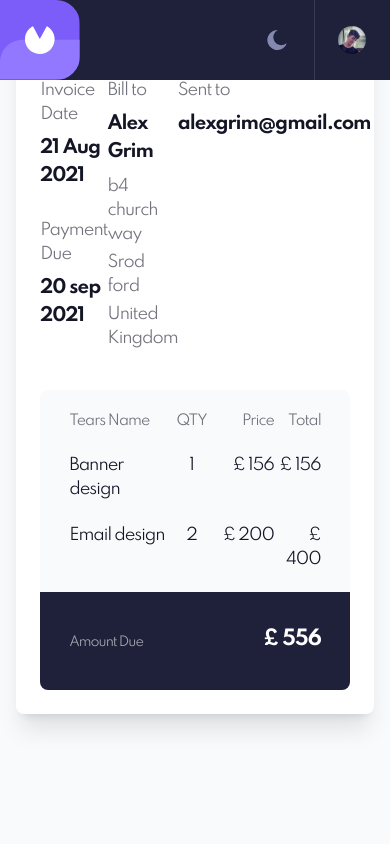
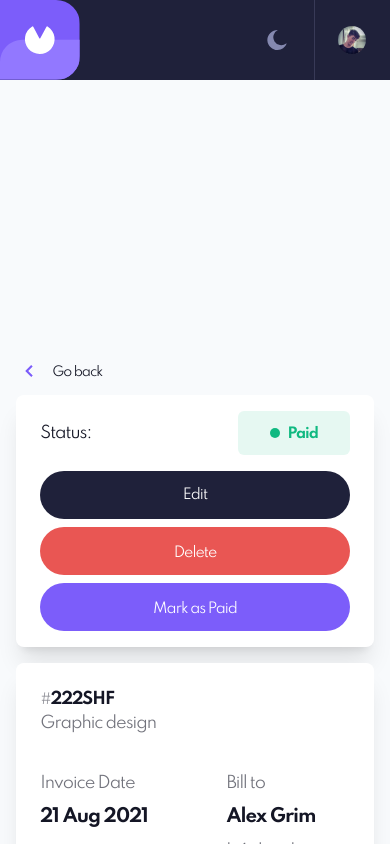
Before and after one commit to erfanGharib/Invoice-App, a React (Create React App) app: page /edit in a window 390 px wide. Built offline with nearby package versions, Linux system fonts and the light colour scheme.

Commit message:
responsive innerpage

```diff
--- a/src/pages/innerview/components/inovice-full-status.jsx
+++ b/src/pages/innerview/components/inovice-full-status.jsx
@@ -12,7 +12,7 @@ const InvoiceFullStatus = props => {
     })
 
     return (
-        <div className="-z-10 sm:w-3/4 lg:w-3/5 w-11/12 pb-10 flex items-start flex-col" style={{height:'200vh'}}>
+        <div className="-z-10 relative top-44 sm:top-20 sm:w-3/4 lg:w-3/5 w-11/12 py-12 flex flex-col items-center justify-end" style={{height:'180vh'}}>
             <div className="w-full h-5 mt-12 mb-4">
                 <a href="/" className="hover:bg-dark-blue hover:bg-opacity-5 p-2 rounded-lg">
                     <span className="transform rotate-90 inline-block mr-4"><ArrowIco /></span>
@@ -26,10 +26,10 @@ const InvoiceFullStatus = props => {
                     <InvoiceStatus status={true} />
                 </span>
 
-                <span className="f-between gap-y-2 lg:w-max w-full flex-wrap">
-                    <button className="sm:w-auto w-full text-sm sm:mr-2 bg-mid-dark-blue text-white rounded-full hover:bg-opacity-80 h-12 active:opacity-60 transition-colors px-7">Edit</button>
-                    <button className="sm:w-auto w-full rounded-full sm:mr-2 text-sm p-4 bg-red text-white px-7 h-12">Delete</button>
-                    <button className="sm:w-auto w-full rounded-full text-sm p-4 bg-purple text-white px-7 h-12">Mark as Paid</button>
+                <span className="f-between gap-y-2 lg:w-max w-full text-sm flex-wrap">
+                    <button className="sm:w-auto w-full sm:mr-2 bg-mid-dark-blue text-white rounded-full hover:bg-opacity-80 h-12 active:opacity-60 transition-colors px-7">Edit</button>
+                    <button className="sm:w-auto w-full rounded-full sm:mr-2 p-4 bg-red text-white px-7 h-12">Delete</button>
+                    <button className="sm:w-auto w-full rounded-full p-4 bg-purple text-white px-7 h-12">Mark as Paid</button>
                 </span>
             </div>
 
@@ -42,7 +42,7 @@ const InvoiceFullStatus = props => {
                     <span className="opacity-60">Graphic design</span>
                 </div>
 
-                <div id="invoice-info" className="flex justify-between my-9">
+                <div id="invoice-info" className="flex justify-between flex-wrap gap-4 my-9">
                     <span className="flex flex-col">
                         <span>Invoice Date</span>
                         <h2>21 Aug 2021</h2>
@@ -65,7 +65,7 @@ const InvoiceFullStatus = props => {
                 </div>
 
                 <table className="dark:bg-white dark:bg-opacity-5 bg-slate-50 dark:text-white w-full f-center flex-col rounded-lg">
-                    <tr className="my-5 w-full px-7 text-sm flex justify-between opacity-60">
+                    <tr className="mt-5 w-full px-7 text-sm hidden sm:flex justify-between opacity-60">
                         <td className="w-32 text-left">Tears Name</td>
                         <td className="w-10">QTY</td>
                         <td className="w-20 text-right">Price</td>
@@ -74,11 +74,18 @@ const InvoiceFullStatus = props => {
 
                     {arr.map(v => {
                         return (
-                            <tr className="w-full px-7 mb-5 flex justify-between">
-                                <td className="w-32 text-left">{v.tearName}</td>
-                                <td className="w-10">{v.number}</td>
-                                <td className="w-20 text-right">&#163; {v.price}</td>
-                                <td className="w-14 text-right">&#163; {v.price * v.number}</td>
+                            <tr className="w-full px-7 my-5 flex font-bold justify-between">
+                                <td className="w-32 text-left">{
+                                    window.innerWidth >= 640 ?
+                                    v.tearName :
+                                    <div className="flex flex-col">
+                                        {v.tearName}
+                                        <span className="opacity-60">{v.number}&nbsp;x&nbsp;&#163;&nbsp;{v.price}</span>
+                                    </div>
+                                }</td>
+                                <td className="w-10 hidden sm:table-cell">{v.number}</td>
+                                <td className="w-20 text-right hidden sm:table-cell">&#163; {v.price}</td>
+                                <td className="w-14 text-right h-7 my-auto">&#163; {v.price * v.number}</td>
                             </tr>
                         );
                     })}
--- a/src/pages/overview/components/header/header.jsx
+++ b/src/pages/overview/components/header/header.jsx
@@ -3,10 +3,6 @@ import FilterBtn from "./filter-btn";
 import { data } from "../invoices";
 import { ReactComponent as PlusIco } from '../../../../assets/icons/plus.svg';
 const Header = props => {
-    // remove unwanted text for better responsive on device resize
-    const [deviceWidth, setDeviceWidth] = useState(window.innerWidth);
-    window.addEventListener('resize', () => setDeviceWidth(window.innerWidth))
-
     return (
         <header className="h-52 md:h-64 w-full bg-mid-dark-purple flex items-center justify-between">
             <div>
@@ -19,7 +15,7 @@ const Header = props => {
 
                 <button className="rounded-full text-base hover:bg-opacity-80 sm:h-14 h-12 active:opacity-60 transition-colors py-0 px-2 w-28 sm:w-48 font-semibold text-white flex items-center bg-purple">
                     <PlusIco />
-                    New {deviceWidth <= 640 ? '' : 'Invoice'}
+                    New {window.innerWidth <= 640 ? '' : 'Invoice'}
                 </button>
             </div>
         </header>
```
Also changed, not shown: src/tailwind.css.
